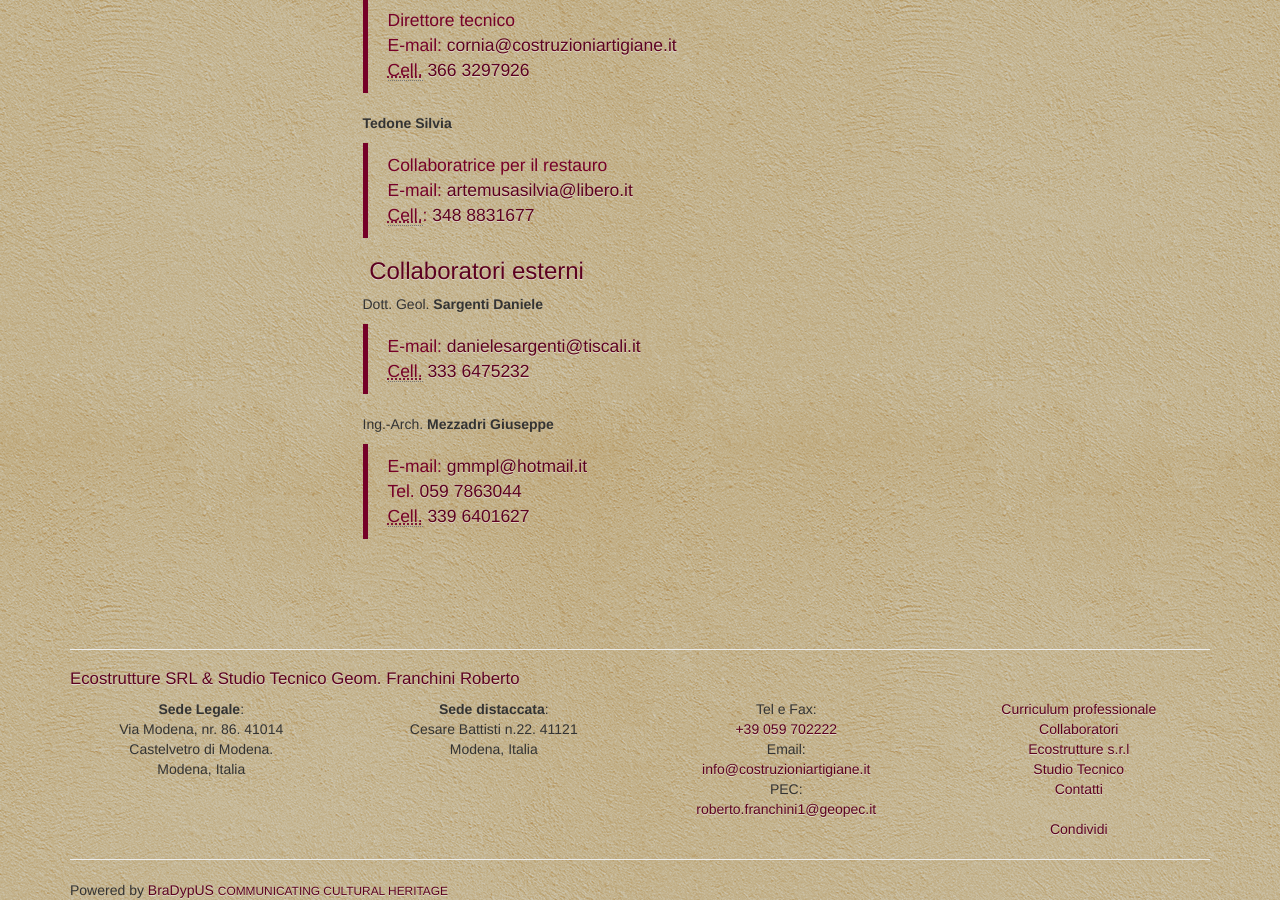
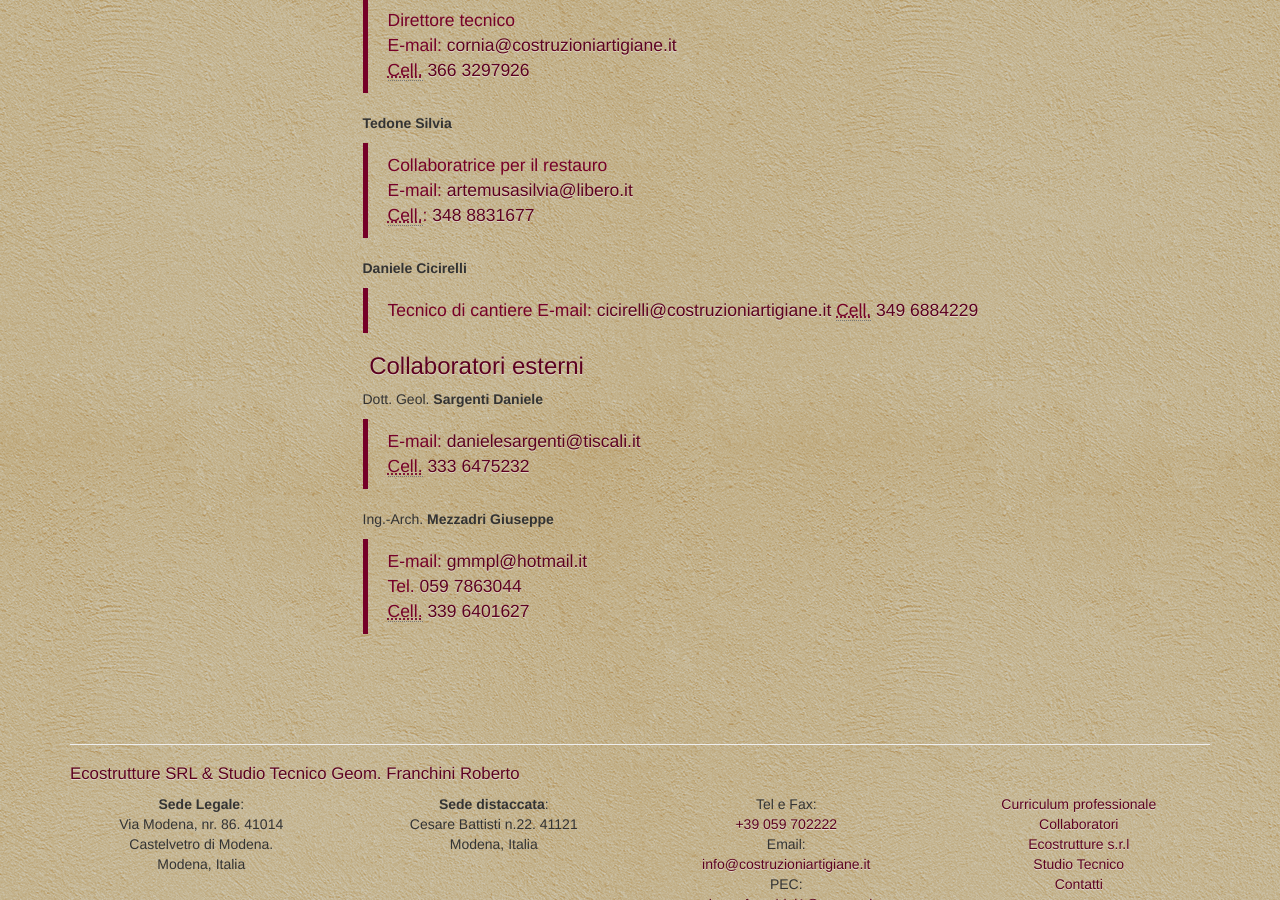
Before and after one commit to bdus-dev/costruzioniartigiane, a Jekyll site: the page built from collaboratori.md, in a window 1280 px wide and 900 px high, scrolled down 588 px. Built offline with Jekyll 4.4.1, drawn with Linux system fonts in a browser that asks for light colours; comment, search, counter and statistics services are not loaded.

Commit message:
Aggiunto Cicirelli

```diff
--- a/collaboratori.md
+++ b/collaboratori.md
@@ -26,6 +26,11 @@
 > E-mail: [artemusasilvia@libero.it](mailto:artemusasilvia@libero.it)
 > <abbr title="Telefono cellulare">Cell.</abbr>: [348 8831677](tel:+393488831677)
 
+**Daniele Cicirelli**
+> Tecnico di cantiere
+> E-mail: [cicirelli@costruzioniartigiane.it](mailto:cicirelli@costruzioniartigiane.it)
+> <abbr title="Telefono cellulare">Cell.</abbr> [349 6884229](tel:+393496884229)
+
 ###  Collaboratori esterni
 
 Dott. Geol. **Sargenti Daniele**
@@ -36,5 +41,5 @@
 Ing.-Arch. **Mezzadri Giuseppe**
 
 > E-mail: [gmmpl@hotmail.it](mailto:gmmpl@hotmail.it)
-> Tel. [059 7863044](yel:+390597863044)
+> Tel. [059 7863044](tel:+390597863044)
 > <abbr title="Telefono cellulare">Cell.</abbr> [339 6401627](tel:+393396401627)
```
